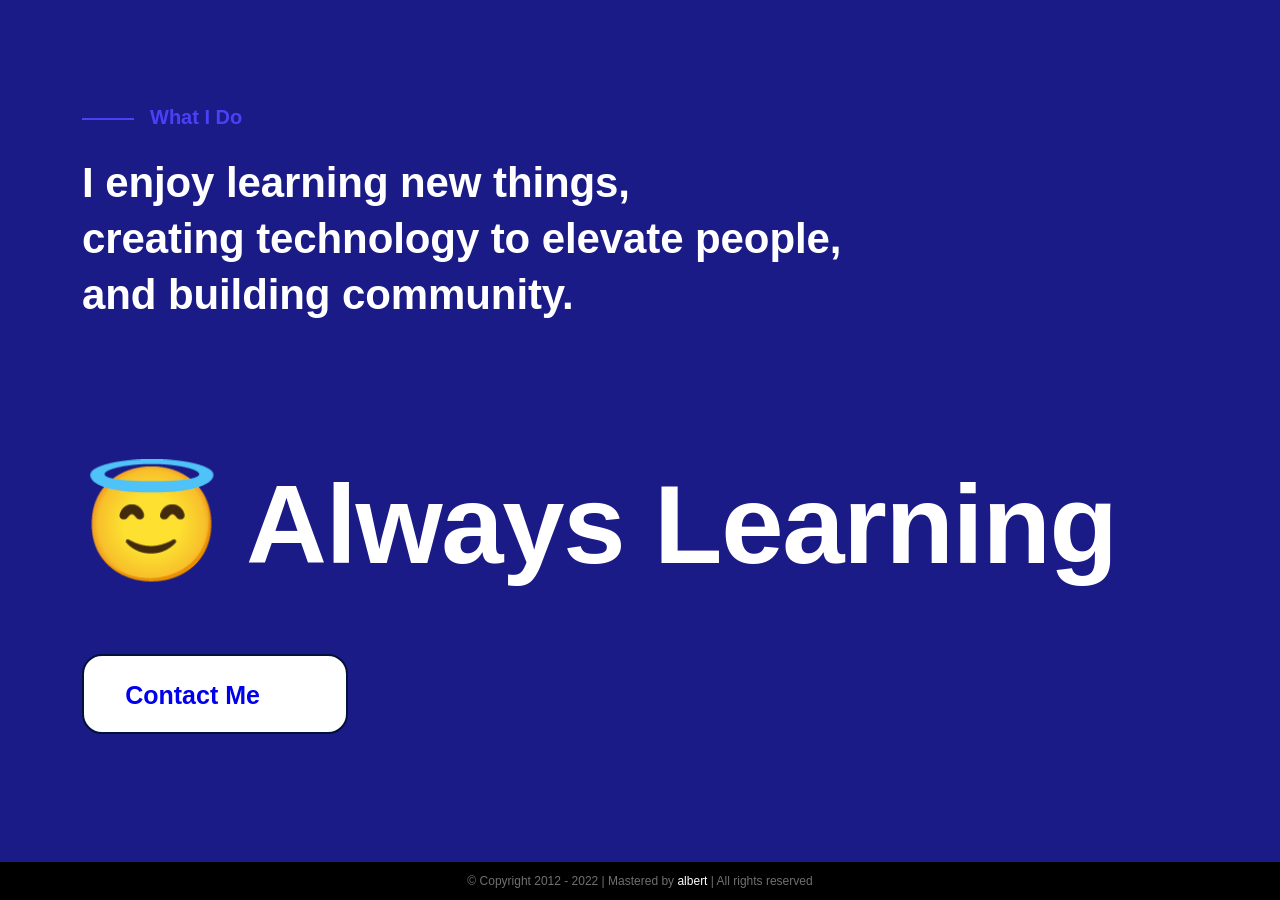
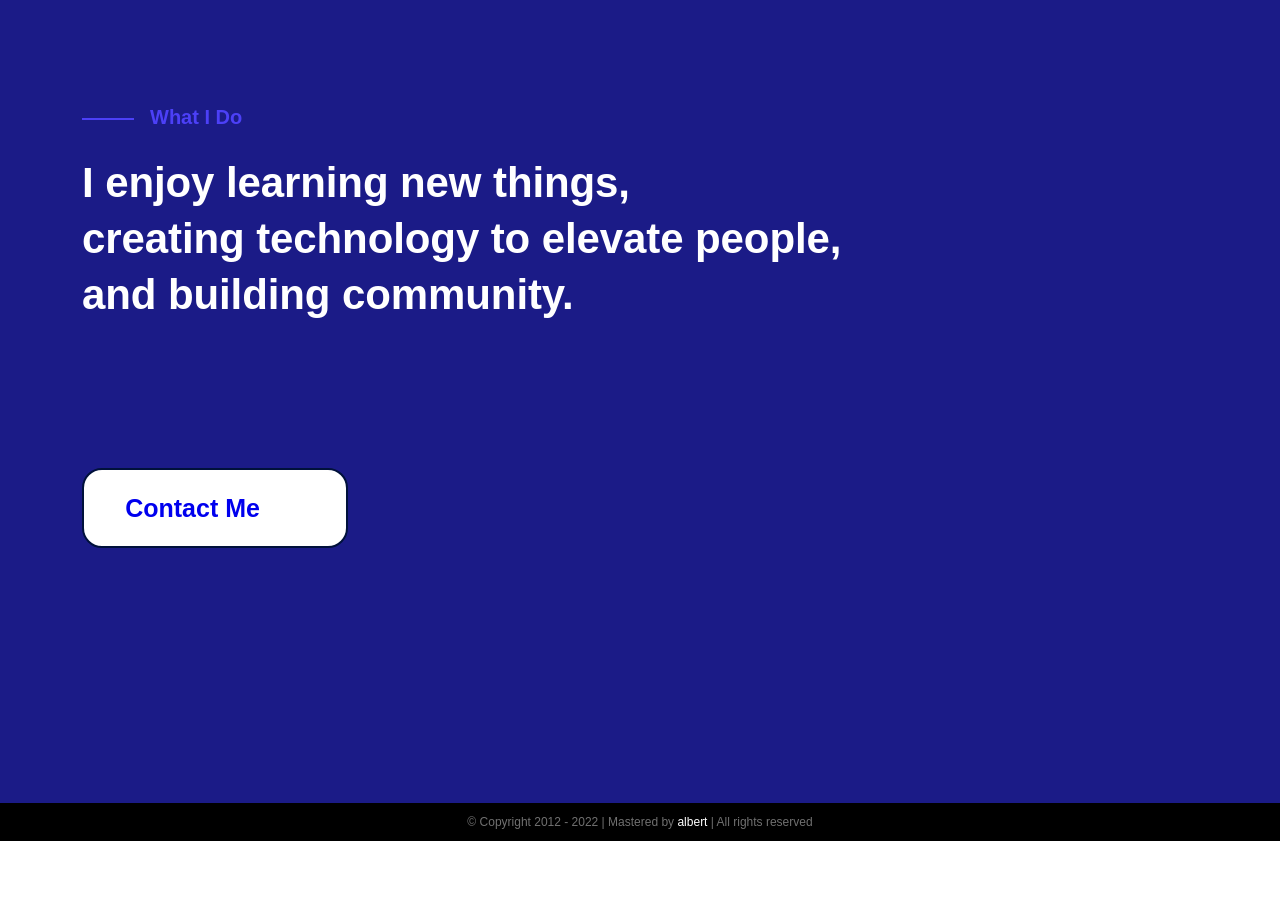
Before and after one commit to albeertito7/albeertito7.github.io, a Jekyll site: the page built from index.html, in a window 1280 px wide and 900 px high, scrolled down 997 px. Built offline with Jekyll 4.4.1, drawn with Linux system fonts in a browser that asks for light colours; the list of posts is cut into pages by our own code; after the commit the page ends 1838 px from its top, so only the background shows below that.

Commit message:
Update details.html

```diff
--- a/_includes/details.html
+++ b/_includes/details.html
@@ -4,7 +4,6 @@
       <div class="details__stage stage">What I Do</div>
       <h3 class="details__info h3">I enjoy learning new things, <br>creating technology to elevate people, <br> and building community.</h3>
     </div>
-    <h2 class="details__title" data-aos="animation-scale-y">😇 Always Learning</h2>
     <div class="details__btn" data-aos="animation-translate-y">
       <button class="btn btn_purple">
         <span class="btn__text"><a href="mailto:albertperezdatsira@gmail.com">Contact Me</a></span>
```
